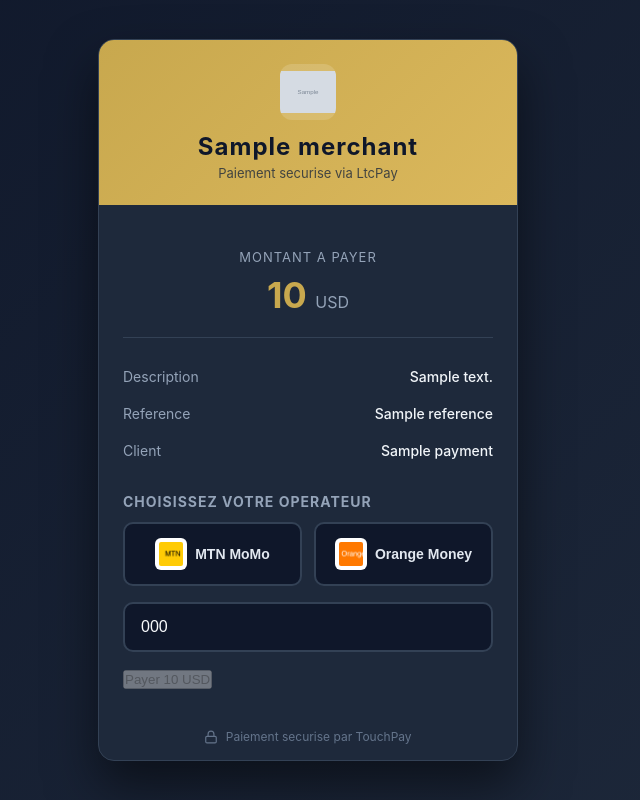
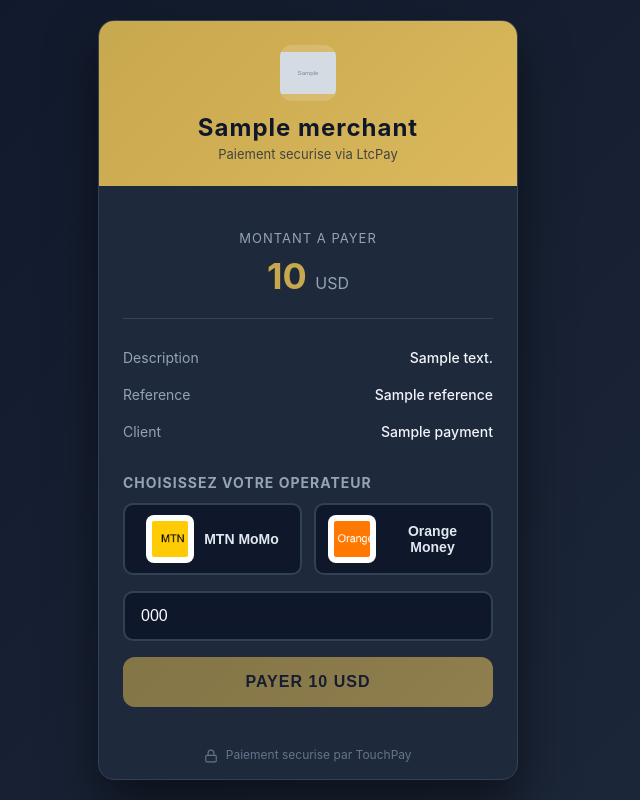
Before and after one commit to HackingCorp/ltcgroup, a Python web app: template LtcPay/backend/app/templates/checkout.html in a window 1280 px wide. Shown: the whole page, without its empty margins (332-972 px from the left). Run offline with Jinja, Linux system fonts and the light colour scheme; the template is opened without the code that fills it: most values are stand-ins (such as "Sample title", 1, 10 or a date in 2020); grey boxes marked "Sample" are stand-in pictures.

Commit message:
UI: Fix payment button styles, improve operator buttons, add favicon
- Fix payment button style (was missing #submit-btn selector)
- Reduce operator button padding (14px → 10px vertical)
- Increase logo size (32px → 48px) for better visibility
- Add favicon with 'LP' initials in gold/navy colors
- Better visual balance between logos and button text

```diff
--- a/LtcPay/backend/app/templates/checkout.html
+++ b/LtcPay/backend/app/templates/checkout.html
@@ -4,6 +4,7 @@
     <meta charset="UTF-8">
     <meta name="viewport" content="width=device-width, initial-scale=1.0">
     <title>Paiement - LtcPay</title>
+    <link rel="icon" type="image/x-icon" href="/static/images/favicon.ico">
     <style>
         * {
             margin: 0;
@@ -146,16 +147,16 @@
         }
 
         .operator-logo {
-            width: 32px;
-            height: 32px;
+            width: 48px;
+            height: 48px;
             object-fit: contain;
             flex-shrink: 0;
             background: white;
-            border-radius: 6px;
-            padding: 4px;
+            border-radius: 8px;
+            padding: 6px;
         }
 
-        #pay-button, #direct-submit-btn {
+        #pay-button, #direct-submit-btn, #submit-btn {
             width: 100%;
             padding: 16px;
             background: linear-gradient(135deg, #c8a84e 0%, #dbb85c 100%);
@@ -170,12 +171,12 @@
             letter-spacing: 1px;
         }
 
-        #pay-button:hover, #direct-submit-btn:hover {
+        #pay-button:hover, #direct-submit-btn:hover, #submit-btn:hover {
             transform: translateY(-1px);
             box-shadow: 0 4px 12px rgba(200, 168, 78, 0.4);
         }
 
-        #pay-button:disabled, #direct-submit-btn:disabled {
+        #pay-button:disabled, #direct-submit-btn:disabled, #submit-btn:disabled {
             opacity: 0.6;
             cursor: not-allowed;
             transform: none;
@@ -252,7 +253,7 @@
 
         .operator-btn {
             flex: 1;
-            padding: 14px;
+            padding: 10px 12px;
             border-radius: 10px;
             border: 2px solid #334155;
             background: #0f172a;
@@ -264,7 +265,7 @@
             display: flex;
             align-items: center;
             justify-content: center;
-            gap: 8px;
+            gap: 10px;
         }
 
         .operator-btn:hover {
```
Also changed, not shown: LtcPay/backend/app/static/images/favicon.ico (added).
